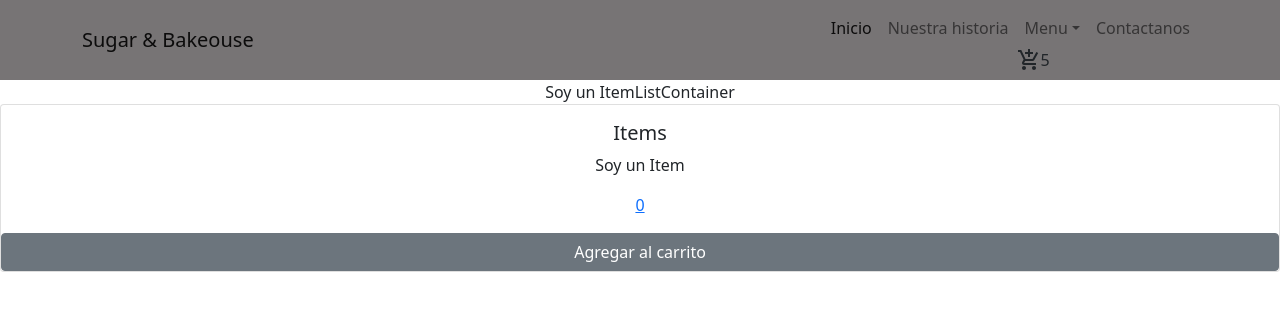
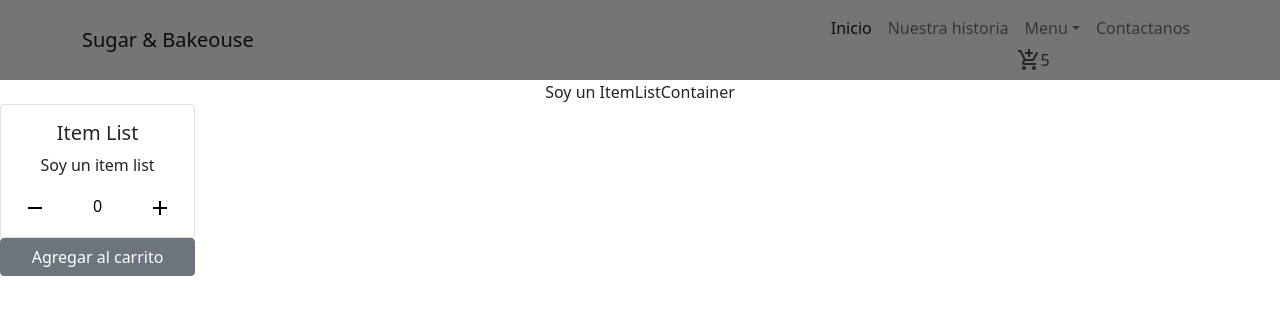
Before and after one commit to CristianPedrozo/sugarwebPedrozo, a React (Create React App) app: page / in a window 1280 px wide. Shown: the top 314 px of the page. Built offline with nearby package versions, Linux system fonts and the light colour scheme.

Commit message:
Se agrego contador

```diff
--- a/src/App.js
+++ b/src/App.js
@@ -1,6 +1,6 @@
 import './App.css';
-import NavBar from './compoments/navbar/NavBar';
-import ItemListcontainer from './compoments/ItemListContainer/ItemListContainer'
+import NavBar from './components/navbar/NavBar';
+import ItemListcontainer from './components/ItemListContainer/ItemListContainer'
 
 function App() {
   return (
--- a/src/compoments/ItemCount/ItemCount.jsx
+++ /dev/null
@@ -1,16 +0,0 @@
-import './ItemCount.css'
-
-const ItemCount = ({title,desc})=>{return(
-        <div className="card">
-            <div className="card-body">
-                <h5 className="card-title">{title}</h5>
-                <p className="card-text">{desc}</p>
-                <div>
-                    <a className="">0</a>
-                </div>
-            </div>
-        <a className="btn btn-secondary">Agregar al carrito</a>
-    </div>
-)
-}
-export default ItemCount
--- /dev/null
+++ b/src/components/ItemCount/ItemCount.css
@@ -0,0 +1,30 @@
+.itemCountButtonRemove:hover,.itemCountButtonAdd:hover{
+    background-color: rgba(255, 202, 230, 0.507);
+    border-radius: 7px;
+}
+.itemCountButtonRemove,.itemCountButtonAdd{
+    background: transparent;
+    border:none
+}
+.itemCountButtonAddToBag{
+    padding-top: 10px;
+    width: 100%;
+}
+.itemCountNumber{
+    padding-left: 40px;
+    padding-right: 40px;
+    text-decoration: none;
+    color: black;
+}
+.itemCountNumber:hover{
+    color: black;
+}
+.disabled{
+  pointer-events: none;
+  /* for "disabled" effect */
+  opacity: 0.5;
+  background: #CCC;
+}
+.itemCounter{
+    width: fit-content;
+}
--- /dev/null
+++ b/src/components/ItemCount/ItemCount.jsx
@@ -0,0 +1,50 @@
+import AddIcon from '@mui/icons-material/Add';
+import RemoveIcon from '@mui/icons-material/Remove';
+import './ItemCount.css'
+import { useState,useEffect} from 'react';
+
+
+const ItemCount = ({stock,initial,title,desc})=>{
+    const [itemcount,setItemcount] = useState(initial)
+    const [disabled,setDisabled] = useState("active")
+    useEffect(() => {
+        // Actualiza el título del documento usando la API del navegador
+        if (initial>stock) {
+            setDisabled("disabled");
+        }
+      },[]);
+    const Remove = ()=>{
+        if (itemcount>1) {
+            setItemcount(itemcount-1)
+        }
+    }
+    const Add = ()=>{
+        if (stock>itemcount) {
+            setItemcount(itemcount+1)
+        }
+    }
+    const msgBuy = ()=>{
+        if (stock>=itemcount) {
+            alert("Compraste:"+itemcount+" SuperTrajes");
+        }else{
+            alert("No hay Stock");
+        }
+    }
+    return(
+        <div className={"itemCounter"+" "+disabled}>
+            <div className="card">
+                <div className="card-body">
+                    <h5 className="card-title">{title}</h5>
+                    <p className="card-text">{desc}</p>
+                    <div>
+                        <button className="itemCountButtonRemove" onClick={Remove}><RemoveIcon/></button>
+                        <a className="itemCountNumber">{itemcount}</a>
+                        <button className="itemCountButtonAdd" onClick={Add}><AddIcon/></button>
+                    </div>
+                </div>
+            </div>
+            <a className="btn btn-secondary itemCountButtonAddToBag" onClick={msgBuy}>Agregar al carrito</a>
+        </div>
+    )
+}
+export default ItemCount
--- a/src/compoments/ItemListContainer/ItemListContainer.jsx
+++ b/src/components/ItemListContainer/ItemListContainer.jsx
@@ -3,9 +3,9 @@ import Itemcount from '../ItemCount/ItemCount'
 const ItemListContainer = ({input})=>{
     return(
         <div>
-            {input}
-            <Itemcount title ={"Items"} desc ={"Soy un Item"}/>
-        </div>
+        {input}
+        <Itemcount stock={10} initial={0} title ={"Item List"} desc ={"Soy un item list"}/>
+    </div>
 
     )
 }
```
Also changed, not shown: src/compoments/ItemCount/ItemCount.css (deleted), src/components/navbar/CartWidget/CartWidget.css (renamed from src/compoments/navbar/CartWidget/CartWidget.css), src/components/navbar/CartWidget/CartWidget.jsx (renamed from src/compoments/navbar/CartWidget/CartWidget.jsx), src/components/navbar/CartWidget/shopicon.svg (renamed from src/compoments/navbar/CartWidget/shopicon.svg), src/components/navbar/NavBar.css (renamed from src/compoments/navbar/NavBar.css), src/components/navbar/NavBar.jsx (renamed from src/compoments/navbar/NavBar.jsx).
